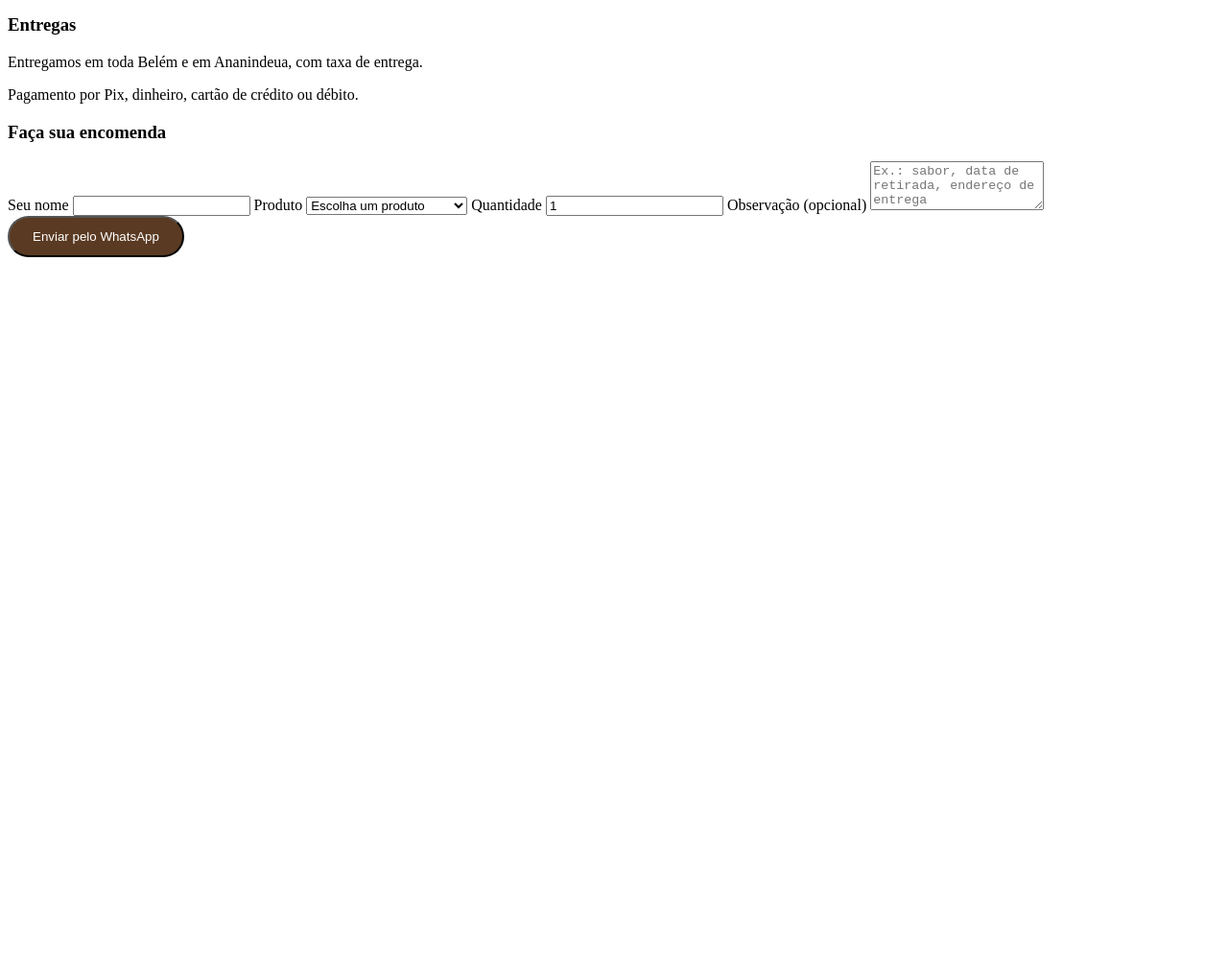
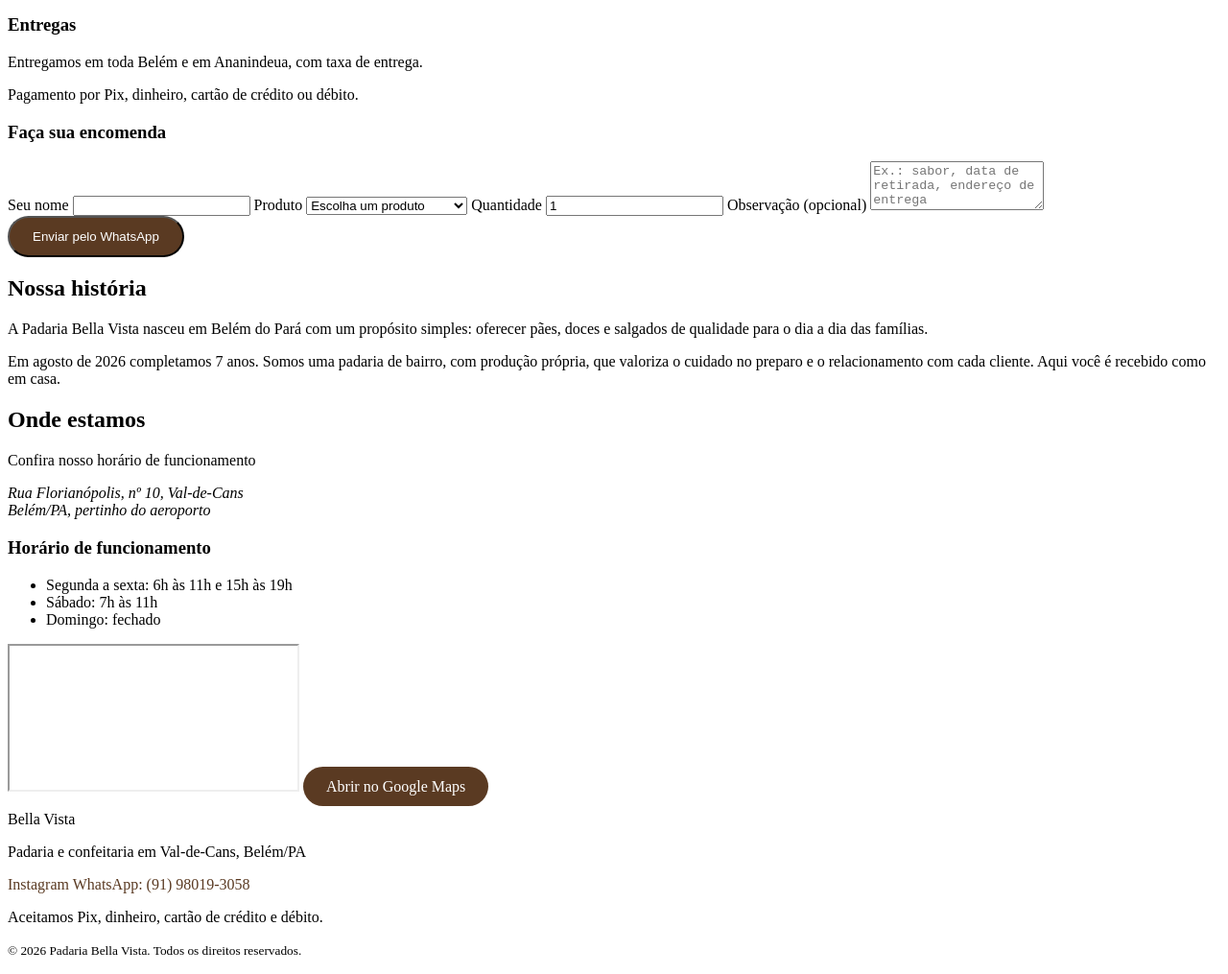
Before and after one commit to paulinhaproflm-ops/padaria-landing-page, a plain HTML site: page index.html in a window 1280 px wide. Shown: the part 1559-2574 px from the top of the page at 96% size. Before the commit the page ends 1835 px from the top, so only its background shows below. Drawn offline with Linux system fonts and the light colour scheme; grey boxes are pictures that could not be loaded.

Commit message:
Adiciona seções Sobre, Localização e rodapé
Co-Authored-By: Claude Opus 5.5 <noreply@anthropic.com>
Claude-Session: https://claude.ai/code/session_015F88mMQjZNGv1VMR1R3jpz

```diff
--- a/index.html
+++ b/index.html
@@ -149,7 +149,53 @@
                 <button type="submit" class="botao">Enviar pelo WhatsApp</button>
             </form>
         </section>
+
+        <section id="sobre" class="sobre">
+            <h2>Nossa história</h2>
+            <p>A Padaria Bella Vista nasceu em Belém do Pará com um propósito simples: oferecer pães, doces e salgados de qualidade para o dia a dia das famílias.</p>
+            <p>Em agosto de 2026 completamos 7 anos. Somos uma padaria de bairro, com produção própria, que valoriza o cuidado no preparo e o relacionamento com cada cliente. Aqui você é recebido como em casa.</p>
+        </section>
+
+        <section id="localizacao" class="localizacao">
+            <h2>Onde estamos</h2>
+
+            <p id="status-funcionamento" class="status">Confira nosso horário de funcionamento</p>
+
+            <address>
+                Rua Florianópolis, nº 10, Val-de-Cans<br>
+                Belém/PA, pertinho do aeroporto
+            </address>
+
+            <h3>Horário de funcionamento</h3>
+            <ul class="horarios">
+                <li>Segunda a sexta: 6h às 11h e 15h às 19h</li>
+                <li>Sábado: 7h às 11h</li>
+                <li>Domingo: fechado</li> <!-- confirmar com a dona -->
+            </ul>
+
+            <iframe
+                class="mapa"
+                src="https://maps.google.com/maps?q=Rua%20Florian%C3%B3polis%2C%2010%2C%20Val-de-Cans%2C%20Bel%C3%A9m%20-%20PA&output=embed"
+                title="Mapa da Padaria Bella Vista"
+                loading="lazy">
+            </iframe>
+
+            <a href="https://www.google.com/maps/search/?api=1&query=Rua%20Florian%C3%B3polis%2C%2010%2C%20Val-de-Cans%2C%20Bel%C3%A9m%20-%20PA" target="_blank" rel="noopener" class="botao">Abrir no Google Maps</a>
+        </section>
     </main>
+
+    <footer>
+        <p class="logo">Bella Vista</p>
+        <p>Padaria e confeitaria em Val-de-Cans, Belém/PA</p>
+
+        <nav>
+            <a href="https://www.instagram.com/padariabellavista/" target="_blank" rel="noopener">Instagram</a>
+            <a href="https://wa.me/5591980193058" target="_blank" rel="noopener">WhatsApp: (91) 98019-3058</a>
+        </nav>
+
+        <p>Aceitamos Pix, dinheiro, cartão de crédito e débito.</p>
+        <p><small>&copy; 2026 Padaria Bella Vista. Todos os direitos reservados.</small></p>
+    </footer>
 
     <script src="js/script.js"></script>
 </body>
```
